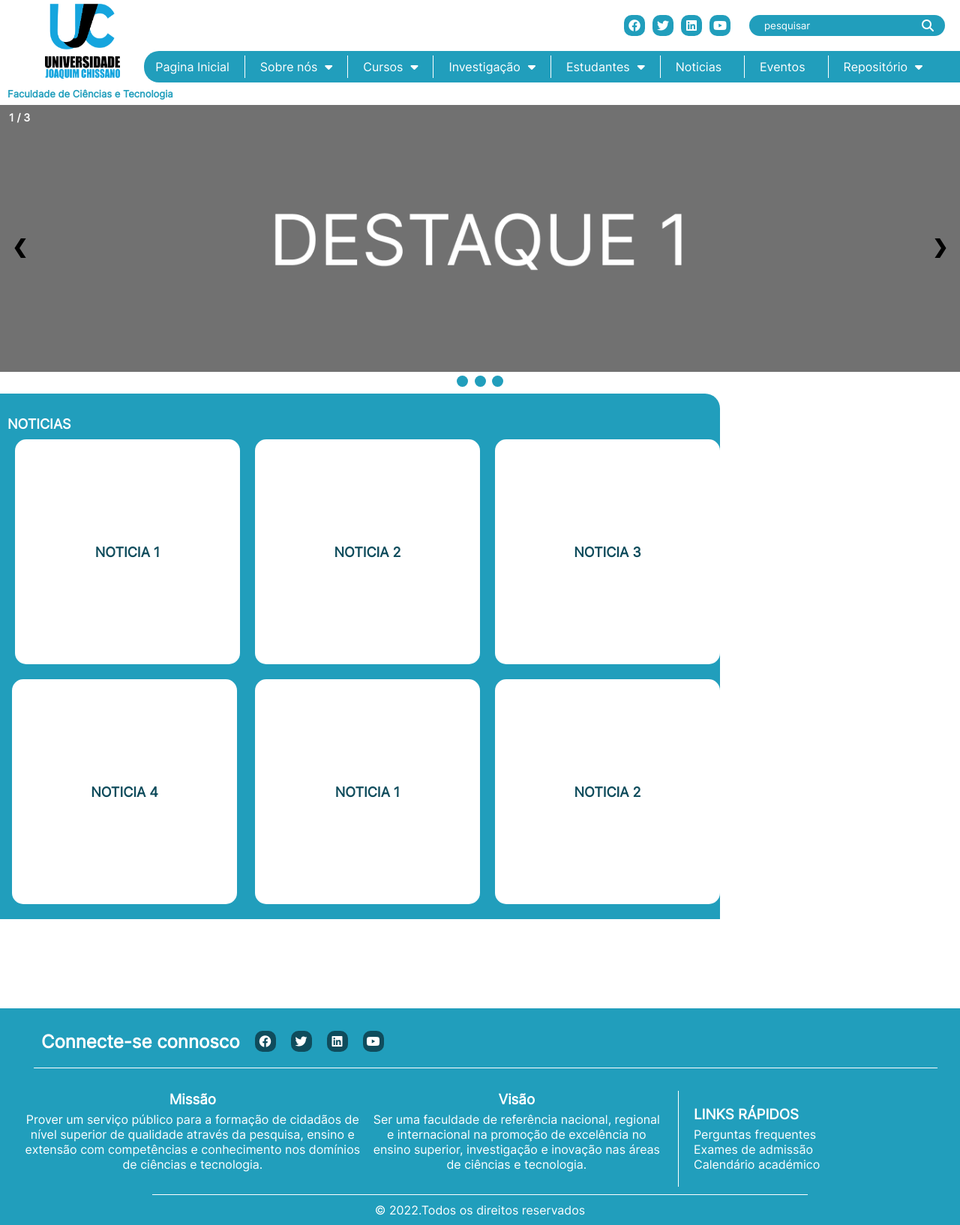
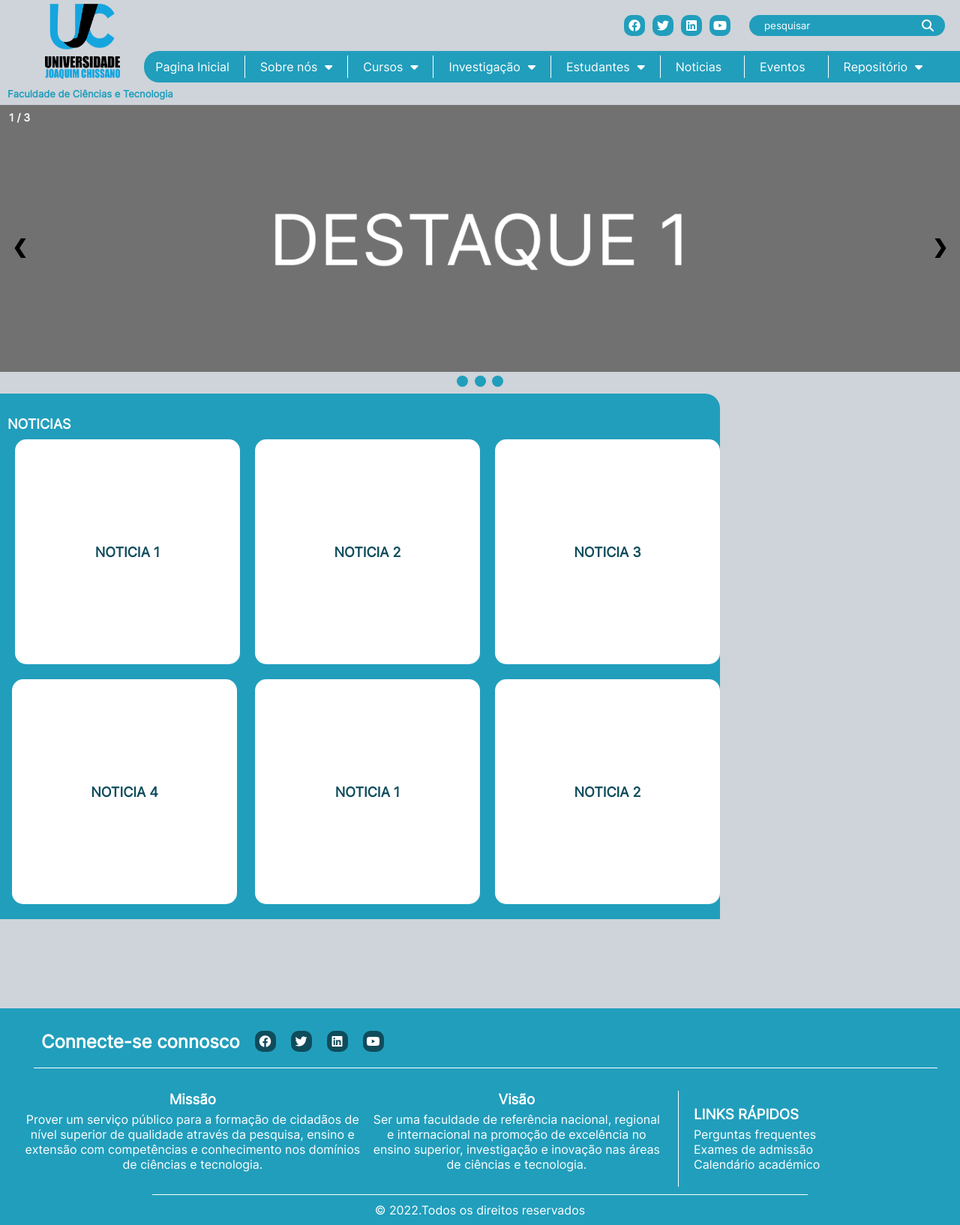
Before and after one commit to Jay-Ubisse/portal-fct, a PHP site: page /index.html in a window 1280 px wide; the page is wider, and only the part inside the window is pictured. Shown: that part at 75% size. Run offline with PHP 8.4, Linux system fonts and the light colour scheme; some libraries are stand-ins or nearby versions.

Commit message:
alterando a cor de fundo do site

```diff
--- a/assets/css/global.css
+++ b/assets/css/global.css
@@ -11,7 +11,7 @@
     font-family: inter;
 }
 body {
-    background-color: #FFFFFF;
+    background-color: #ced4da;
 }
 
 /*Estilos para o header*/
```
